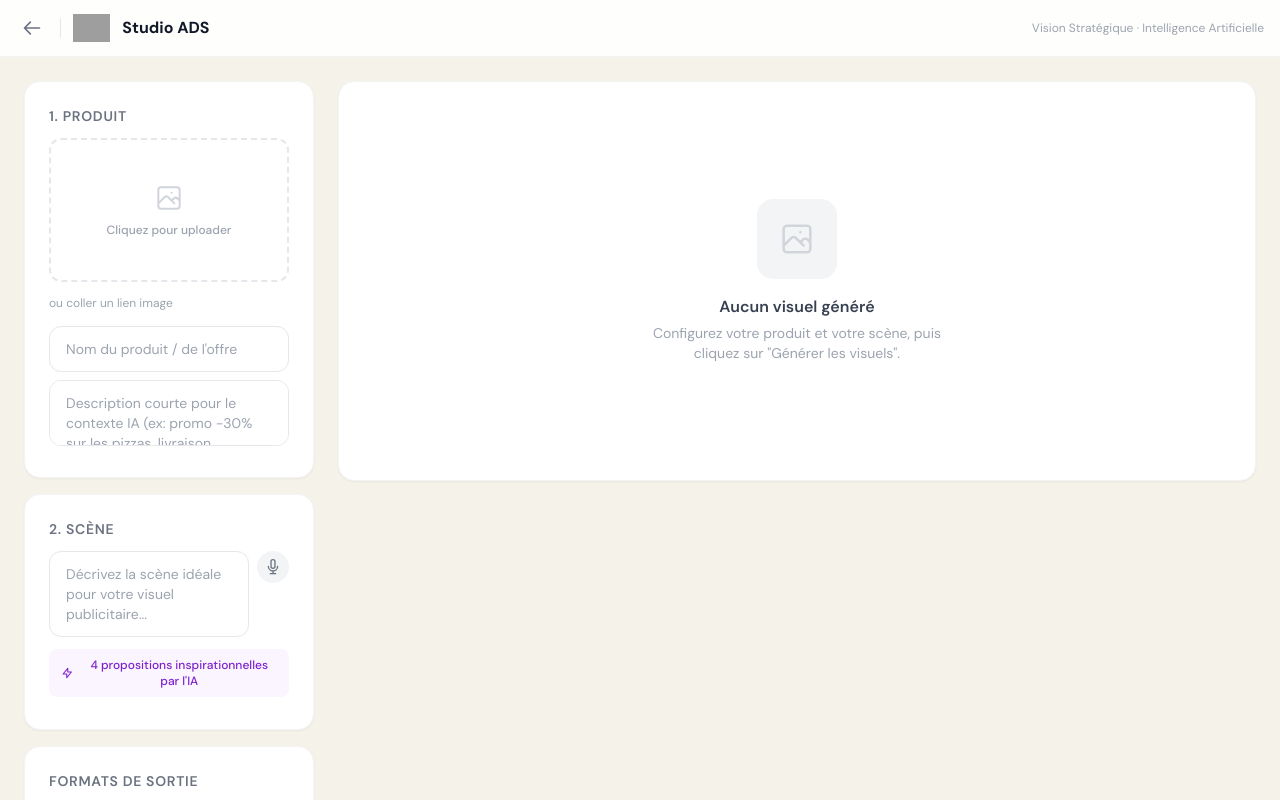
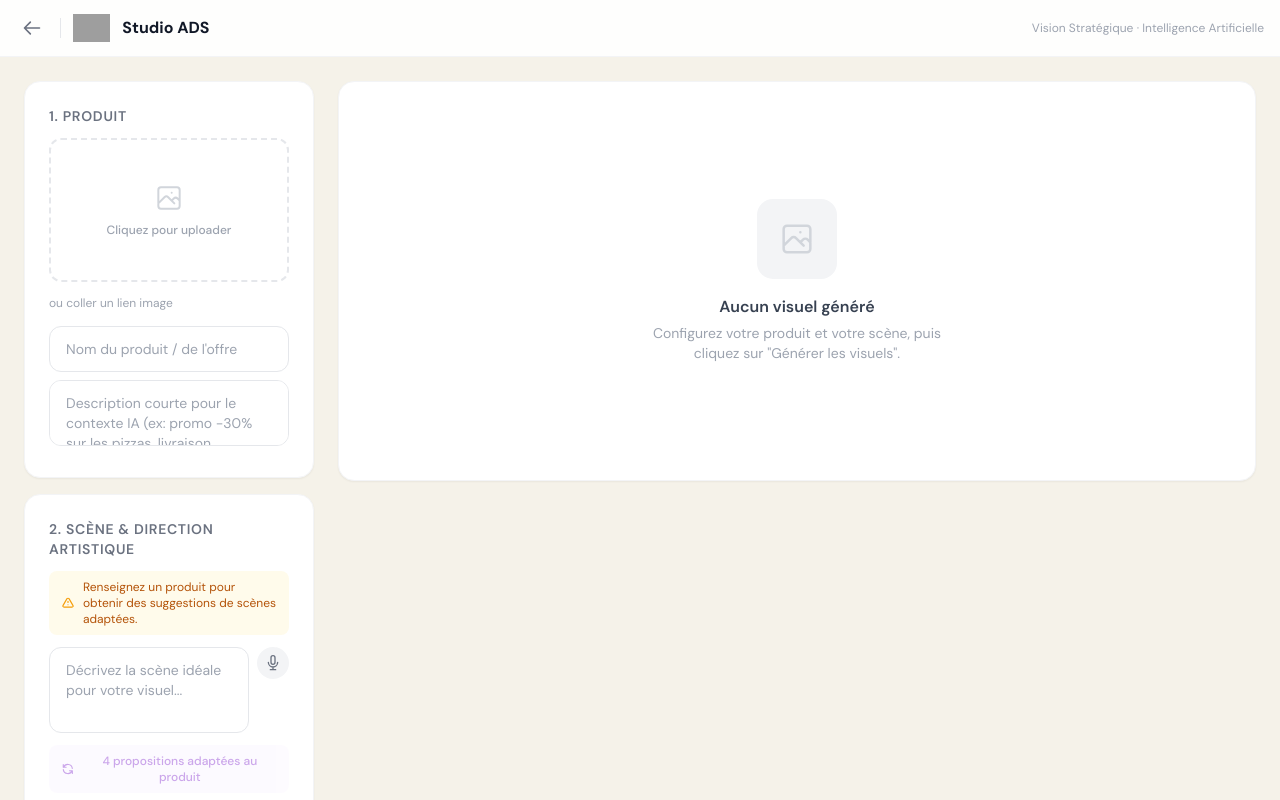
Before and after one commit to webflowjohann-prog/mediapost-studio-ads-v2, a React (Vite) app: page / in a window 1280 px wide. Both pictures are taken after a click on the button 408 px from the left and 493 px from the top of the page. Shown: the top 800 px of the page. Built offline with nearby package versions, Linux system fonts and the light colour scheme; grey boxes are pictures that could not be loaded.

Commit message:
feat: pipeline cohérent - auto-suggestions contextuelles + DA enrichie

```diff
--- a/src/components/studio/SceneBuilder.tsx
+++ b/src/components/studio/SceneBuilder.tsx
@@ -1,4 +1,4 @@
-import React, { useState, useCallback } from 'react';
+import React, { useState, useCallback, useEffect, useRef } from 'react';
 import type { FormState } from '../../types';
 import { VoiceInput } from '../common/VoiceInput';
 import { generateSceneSuggestions } from '../../services/api';
@@ -11,43 +11,96 @@ interface SceneBuilderProps {
 export const SceneBuilder: React.FC<SceneBuilderProps> = ({ formState, setFormState }) => {
   const [suggestions, setSuggestions] = useState<string[]>([]);
   const [isLoadingSuggestions, setIsLoadingSuggestions] = useState(false);
+  const [hasAutoGenerated, setHasAutoGenerated] = useState(false);
+  const debounceRef = useRef<ReturnType<typeof setTimeout> | null>(null);
 
-  const handleGenerateSuggestions = useCallback(async () => {
-    const productName = formState.productChoice.custom.name || 'Produit';
-    const productDesc = formState.productChoice.custom.description || '';
+  const productName = formState.productChoice.custom.name;
+  const productDesc = formState.productChoice.custom.description;
+  const productImage = formState.productChoice.custom.image_url;
+
+  // Indicateur de contexte produit suffisant pour générer des suggestions
+  const hasProductContext = productName.trim().length > 2 || productImage.length > 0;
+
+  const doGenerateSuggestions = useCallback(async () => {
+    if (!hasProductContext) return;
     setIsLoadingSuggestions(true);
     try {
       const results = await generateSceneSuggestions([
-        { name: productName, category: productDesc || 'marketing local' },
+        {
+          name: productName || 'Produit visuel',
+          category: productDesc || 'campagne marketing local',
+        },
       ]);
       setSuggestions(results.slice(0, 4));
+      // Auto-sélectionner la première suggestion si le champ scène est vide
+      if (!formState.customScenePrompt && results.length > 0) {
+        setFormState((s) => ({ ...s, customScenePrompt: results[0] }));
+      }
     } catch (e) {
       console.warn('Scene suggestions failed:', e);
-      setSuggestions([
-        'Scène conviviale en famille autour d\'un repas, lumière chaude du soir',
-        'Ambiance marché de quartier, produits frais, couleurs vives',
-        'Bureau moderne et lumineux, pause déjeuner entre collègues',
-        'Terrasse de café en centre-ville, soleil de fin d\'après-midi',
-      ]);
+      // Fallback contextuel basé sur le produit
+      const name = productName || 'le produit';
+      const fallbacks = [
+        `Scène chaleureuse en famille découvrant ${name}, lumière dorée du soir, ambiance conviviale`,
+        `Marché de quartier animé, ${name} mis en valeur sur un étal coloré, clients souriants`,
+        `Pause déjeuner entre collègues dans un bureau lumineux, ${name} au centre de la table`,
+        `Terrasse ensoleillée d'un café de quartier, ${name} présenté avec soin`,
+      ];
+      setSuggestions(fallbacks);
+      if (!formState.customScenePrompt) {
+        setFormState((s) => ({ ...s, customScenePrompt: fallbacks[0] }));
+      }
     } finally {
       setIsLoadingSuggestions(false);
     }
-  }, [formState.productChoice.custom.name, formState.productChoice.custom.description]);
+  }, [productName, productDesc, hasProductContext, formState.customScenePrompt, setFormState]);
+
+  // Auto-génération quand le produit change (debounce 1.5s)
+  useEffect(() => {
+    if (!hasProductContext) return;
+    if (hasAutoGenerated && suggestions.length > 0) return; // Ne pas re-générer si déjà fait
+
+    if (debounceRef.current) clearTimeout(debounceRef.current);
+    debounceRef.current = setTimeout(() => {
+      setHasAutoGenerated(true);
+      doGenerateSuggestions();
+    }, 1500);
+
+    return () => {
+      if (debounceRef.current) clearTimeout(debounceRef.current);
+    };
+  }, [productName, productDesc, productImage, hasProductContext]);
 
   const selectSuggestion = (text: string) => {
     setFormState((s) => ({ ...s, customScenePrompt: text }));
   };
 
+  const handleRegenerate = () => {
+    setHasAutoGenerated(false);
+    setSuggestions([]);
+    doGenerateSuggestions();
+  };
+
   return (
     <div className="card">
-      <h3 className="section-title">2. Scène</h3>
+      <h3 className="section-title">2. Scène & Direction artistique</h3>
+
+      {/* Status indicator */}
+      {!hasProductContext && (
+        <div className="flex items-center gap-2 py-2 px-3 bg-amber-50 rounded-lg mb-3">
+          <svg className="w-3.5 h-3.5 text-amber-500 flex-shrink-0" fill="none" stroke="currentColor" viewBox="0 0 24 24">
+            <path strokeLinecap="round" strokeLinejoin="round" strokeWidth={2} d="M12 9v2m0 4h.01m-6.938 4h13.856c1.54 0 2.502-1.667 1.732-2.5L13.732 4.5c-.77-.833-2.694-.833-3.464 0L3.34 16.5c-.77.833.192 2.5 1.732 2.5z" />
+          </svg>
+          <span className="text-xs text-amber-700">Renseignez un produit pour obtenir des suggestions de scènes adaptées.</span>
+        </div>
+      )}
 
       {/* Custom Scene Prompt */}
       <div className="flex gap-2 mb-3">
         <textarea
           value={formState.customScenePrompt}
           onChange={(e) => setFormState((s) => ({ ...s, customScenePrompt: e.target.value }))}
-          placeholder="Décrivez la scène idéale pour votre visuel publicitaire..."
+          placeholder={hasProductContext ? `Décrivez la scène idéale pour "${productName || 'votre produit'}"...` : 'Décrivez la scène idéale pour votre visuel...'}
           rows={3}
           className="input-field text-sm resize-none flex-1"
         />
@@ -63,11 +116,11 @@ export const SceneBuilder: React.FC<SceneBuilderProps> = ({ formState, setFormSt
         </div>
       </div>
 
-      {/* AI Suggestions */}
+      {/* AI Suggestions button */}
       <button
-        onClick={handleGenerateSuggestions}
-        disabled={isLoadingSuggestions}
-        className="w-full flex items-center justify-center gap-2 py-2 px-3 bg-purple-50 hover:bg-purple-100 text-purple-700 rounded-lg text-xs font-medium transition-colors disabled:opacity-50 mb-2"
+        onClick={handleRegenerate}
+        disabled={isLoadingSuggestions || !hasProductContext}
+        className="w-full flex items-center justify-center gap-2 py-2 px-3 bg-purple-50 hover:bg-purple-100 text-purple-700 rounded-lg text-xs font-medium transition-colors disabled:opacity-40 mb-2"
       >
         {isLoadingSuggestions ? (
           <>
@@ -75,18 +128,19 @@ export const SceneBuilder: React.FC<SceneBuilderProps> = ({ formState, setFormSt
               <circle className="opacity-25" cx="12" cy="12" r="10" stroke="currentColor" strokeWidth="4" />
               <path className="opacity-75" fill="currentColor" d="M4 12a8 8 0 018-8V0C5.373 0 0 5.373 0 12h4z" />
             </svg>
-            Génération...
+            Analyse du produit et génération...
           </>
         ) : (
           <>
             <svg className="w-3.5 h-3.5" fill="none" stroke="currentColor" viewBox="0 0 24 24">
-              <path strokeLinecap="round" strokeLinejoin="round" strokeWidth={2} d="M13 10V3L4 14h7v7l9-11h-7z" />
+              <path strokeLinecap="round" strokeLinejoin="round" strokeWidth={2} d="M4 4v5h.582m15.356 2A8.001 8.001 0 004.582 9m0 0H9m11 11v-5h-.581m0 0a8.003 8.003 0 01-15.357-2m15.357 2H15" />
             </svg>
-            4 propositions inspirationnelles par l'IA
+            {suggestions.length > 0 ? 'Régénérer les propositions' : '4 propositions adaptées au produit'}
           </>
         )}
       </button>
 
+      {/* Suggestions */}
       {suggestions.length > 0 && (
         <div className="space-y-1.5">
           {suggestions.map((s, i) => (
```
Also changed, not shown: 1 other file (tests, documents, lock files or other folders).
